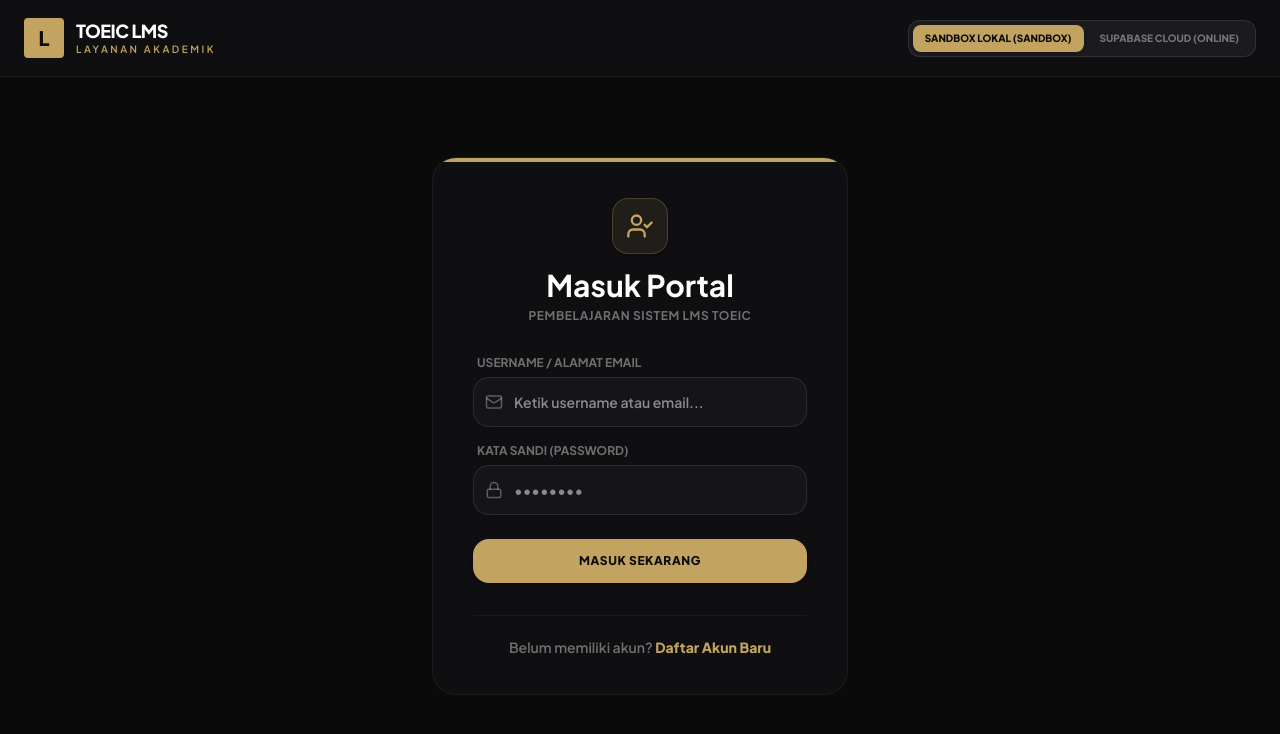
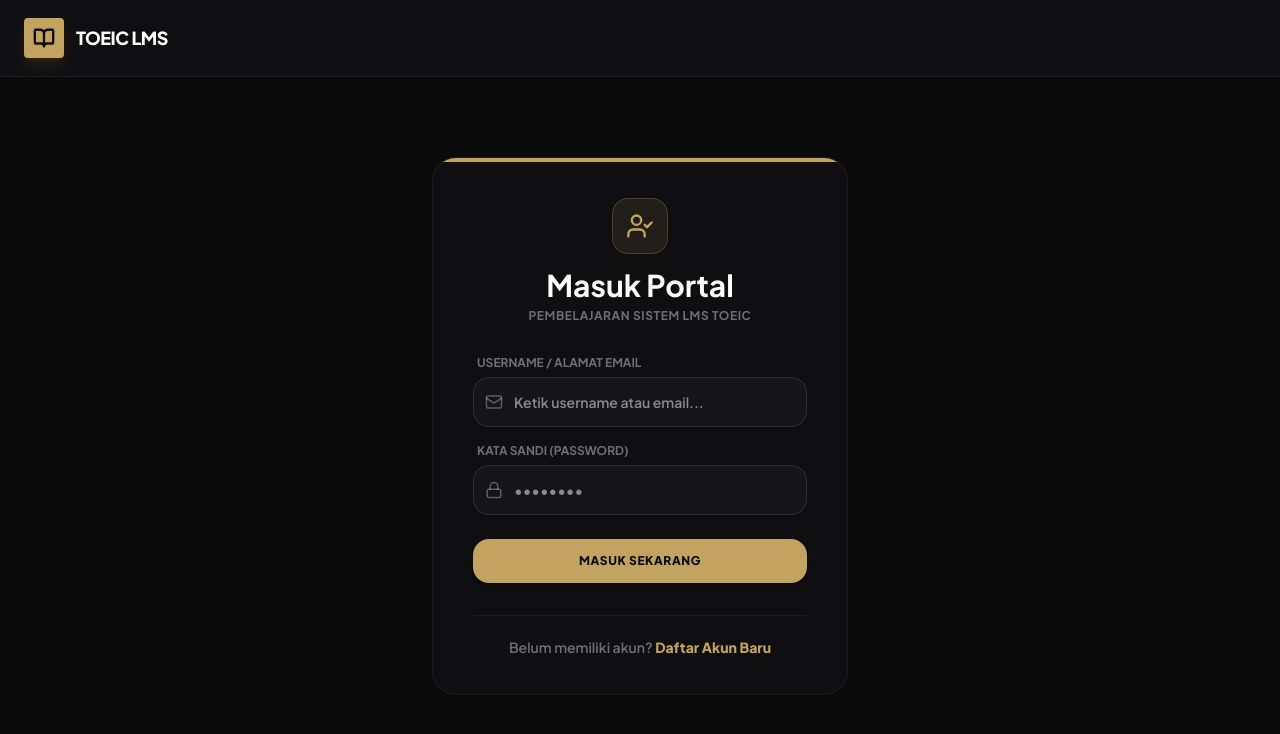
Before and after one commit to amnienglish/TOEIC-LMS, a React (Vite) app: page / in a window 1280 px wide. Shown: the top 734 px of the page. Built offline with nearby package versions, Linux system fonts and the light colour scheme.

Commit message:
feat: update branding and navigation header
Refactor the logo to use the BookOpen icon and update the site title to reflect the platform transition.

```diff
--- a/src/App.tsx
+++ b/src/App.tsx
@@ -7,7 +7,7 @@ import AdminDashboard from './components/AdminDashboard';
 import ExamInterface from './components/ExamInterface';
 import Notification from './components/Notification';
 import {
-  BookOpenCheck, UserCheck, Settings, LogOut, ChevronRight, User, ShieldAlert,
+  BookOpen, BookOpenCheck, UserCheck, Settings, LogOut, ChevronRight, User, ShieldAlert,
   Loader2, Sparkles, Megaphone, CheckCircle, ShieldCheck, Mail, Lock as LockIcon
 } from 'lucide-react';
 
@@ -529,21 +529,19 @@ export default function App() {
       <nav className="bg-[#0F0F12] border-b border-white/5 text-white py-4.5 px-6 shrink-0 relative z-50 select-none">
         <div className="max-w-7xl mx-auto flex flex-col sm:flex-row items-center justify-between gap-4">
           <div className="flex items-center gap-3">
-            <div className="w-10 h-10 bg-[#C2A35F] rounded flex items-center justify-center">
-              <span className="text-[#0A0A0B] font-extrabold text-xl">L</span>
+            <div className="w-10 h-10 bg-[#C2A35F] rounded flex items-center justify-center shadow-lg shadow-amber-500/10">
+              <BookOpen className="w-5.5 h-5.5 text-[#0A0A0B] stroke-[2.5]" />
             </div>
             <div>
               <span className="font-extrabold text-lg tracking-tight select-none text-white leading-none block uppercase">
                 TOEIC LMS
               </span>
-              <span className="text-[10px] font-semibold uppercase text-[#C2A35F] tracking-[0.25em] block mt-1 leading-none">
-                Layanan Akademik
-              </span>
             </div>
           </div>
 
-          {/* Database Mode Switcher Option */}
-          <div className="flex items-center gap-1 bg-white/5 border border-white/10 rounded-xl p-1 select-none">
+          {/* Database Mode Switcher Option (Hanya terlihat oleh Admin/Dosen untuk mencegah kebingungan mahasiswa dan kecurangan data lokal) */}
+          {profileData && profileData.role === 'admin' && (
+            <div className="flex items-center gap-1 bg-white/5 border border-white/10 rounded-xl p-1 select-none animate-fade-in">
               <button
                 onClick={() => handleToggleDbMode('local')}
                 className={`px-3 py-1.5 rounded-lg text-[10px] font-black uppercase transition-all cursor-pointer ${
@@ -565,6 +563,7 @@ export default function App() {
                 Supabase Cloud (Online)
               </button>
             </div>
+          )}
 
           {profileData && (
             <div className="flex items-center gap-2 sm:gap-4 select-none">
```
Also changed, not shown: index.html (+1 -1 lines). Lines whose indentation alone changed are shown as unchanged.
